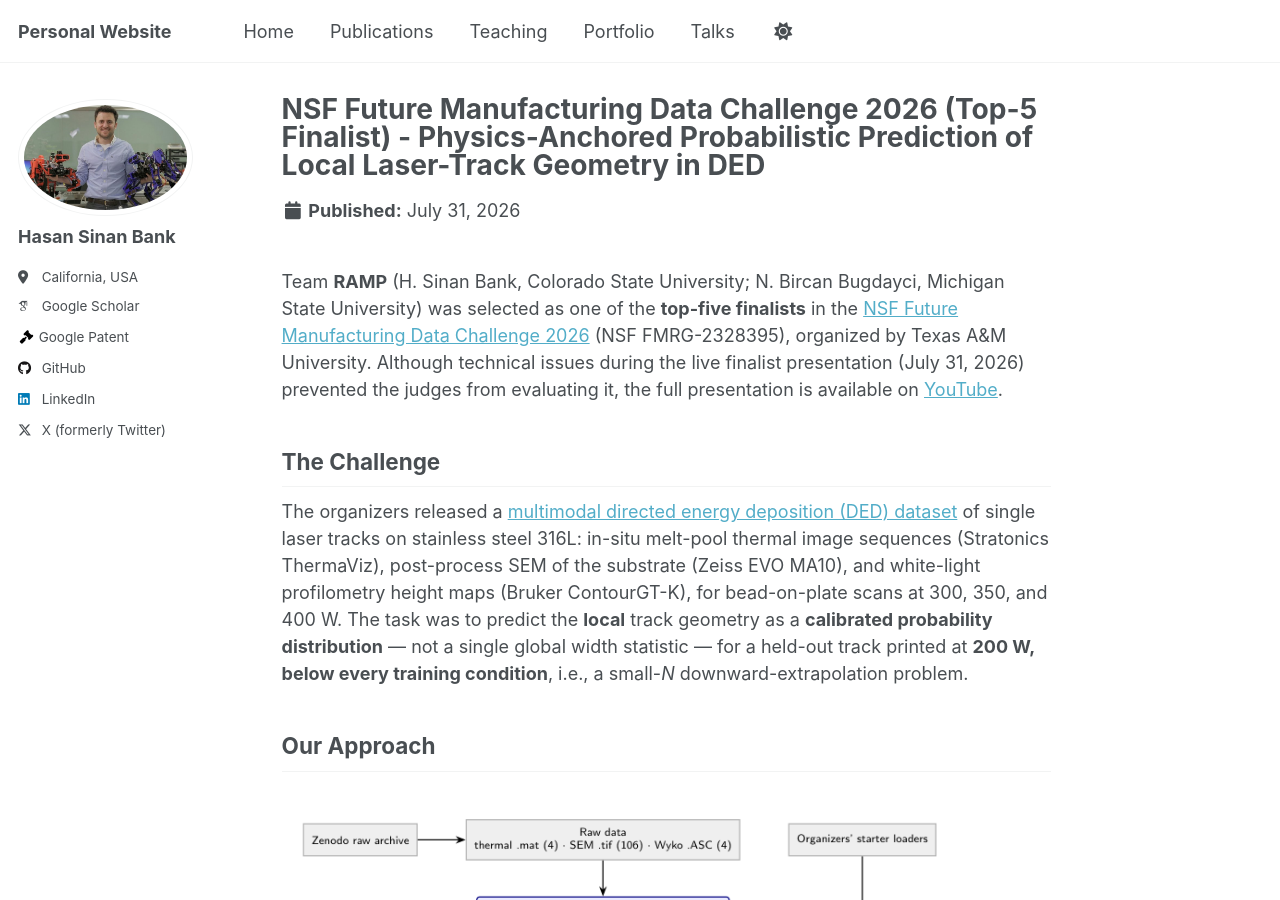
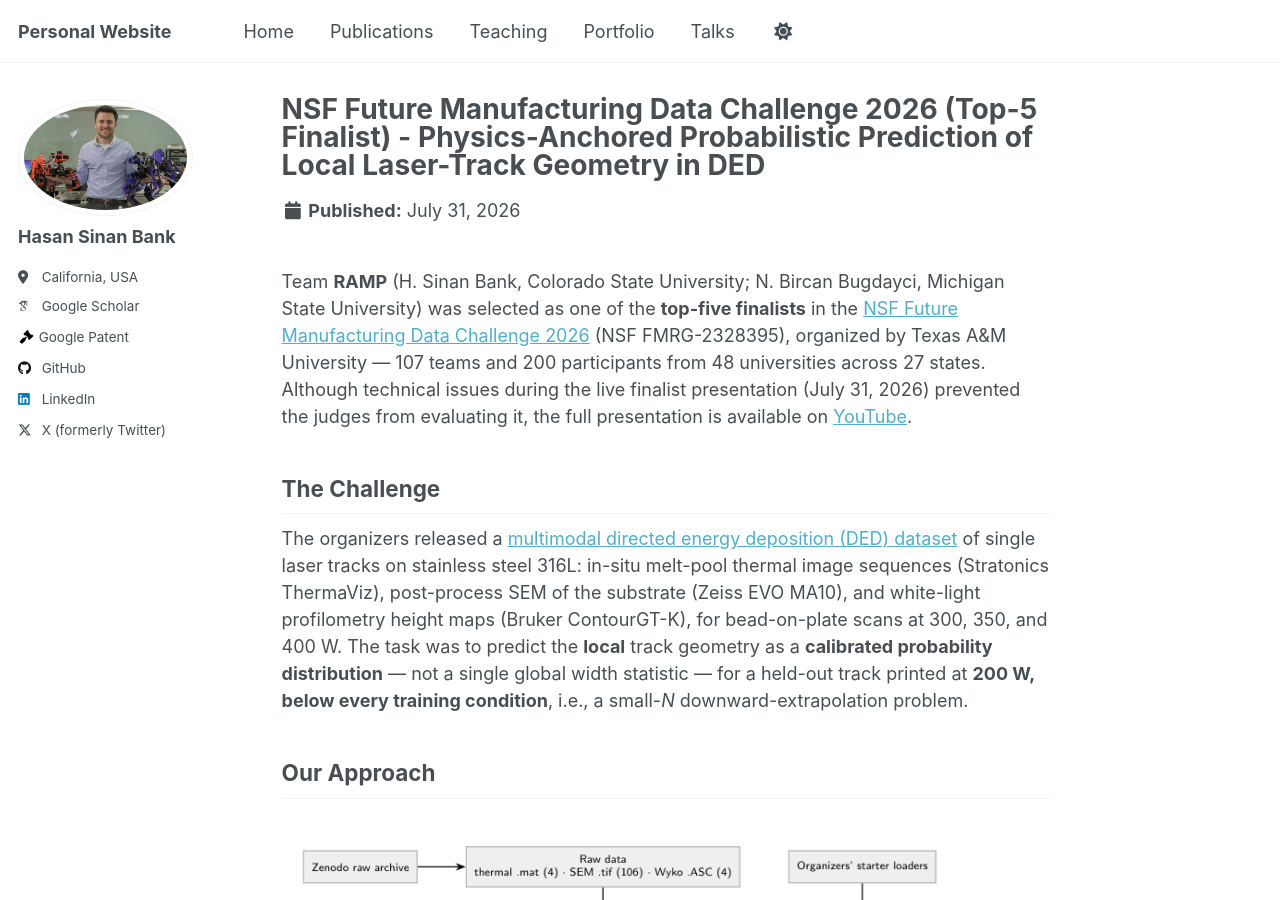
Before and after one commit to bankh/bankh.github.io, a Jekyll site: the page built from _portfolio/portfolio-2026-nsf-fmrg-data-challenge.md, in a window 1280 px wide and 900 px high. Built offline with Jekyll 4.4.1, drawn with Linux system fonts in a browser that asks for light colours; some web fonts are replaced; a script that is not in the unit is left out; comment, search, counter and statistics services are not loaded; some of the changed text lies outside the part shown.

Commit message:
Update: NSF Future Manufacturing Data Challenge

```diff
--- a/_portfolio/portfolio-2026-nsf-fmrg-data-challenge.md
+++ b/_portfolio/portfolio-2026-nsf-fmrg-data-challenge.md
@@ -19,7 +19,7 @@
 keyword: "Artificial Intelligence, Advanced Manufacturing, Uncertainty Quantification"
 ---
 
-Team **RAMP** (H. Sinan Bank, Colorado State University; N. Bircan Bugdayci, Michigan State University) was selected as one of the **top-five finalists** in the [NSF Future Manufacturing Data Challenge 2026](https://sites.google.com/tamu.edu/nsf-future-data-challenge/) (NSF FMRG-2328395), organized by Texas A&M University. Although technical issues during the live finalist presentation (July 31, 2026) prevented the judges from evaluating it, the full presentation is available on [YouTube](https://www.youtube.com/watch?v=-i8yLJjuH38).
+Team **RAMP** (H. Sinan Bank, Colorado State University; N. Bircan Bugdayci, Michigan State University) was selected as one of the **top-five finalists** in the [NSF Future Manufacturing Data Challenge 2026](https://sites.google.com/tamu.edu/nsf-future-data-challenge/) (NSF FMRG-2328395), organized by Texas A&M University — 107 teams and 200 participants from 48 universities across 27 states. Although technical issues during the live finalist presentation (July 31, 2026) prevented the judges from evaluating it, the full presentation is available on [YouTube](https://www.youtube.com/watch?v=-i8yLJjuH38).
 
 ## The Challenge
 
@@ -41,6 +41,12 @@
 
 ## Outcome and Findings
 
+<figure style="text-align: center;">
+  <img src="/images/2026_nsf_fmrg_track21.png" alt="Held-out 200 W track: predicted mean width, 5-95% band, thermal pool extent, and width labels along the track" style="max-width: 100%; height: auto;">
+  <figcaption style="margin-top: 0.5em;"><em>Held-out 200 W track (Track 21): predicted mean width with 5–95% band, the label-free thermal pool extent used as a physical bound, and the measured width labels.</em></figcaption>
+</figure>
+
+
 - Every deep alternative failed its pre-registered promotion gate (the neural process on pretraining-seed stability, the mixture ensemble on downward extrapolation), and substrate SEM contributed nothing across four instrument families — so the shipped model is the physics-anchored Gaussian process (development CRPS 64.7 µm; leave-one-power-out coverage 1.00 at both nominal levels).
 - On the audited held-out 200 W track the model reproduces the along-track fluctuation in amplitude but not in phase, and an exact error decomposition attributes most of the boundary error to *centreline placement* rather than width.
 - Central finding: under small-*N* downward extrapolation, **calibration and physical admissibility — not architecture — were the binding constraints**, and the residual local fluctuation is not recoverable from any released input we tested.
```
Also changed, not shown: other parts of _portfolio/portfolio-2026-nsf-fmrg-data-challenge.md (+1 -1 lines), images/nsf_fmrg_2026.png (added).
